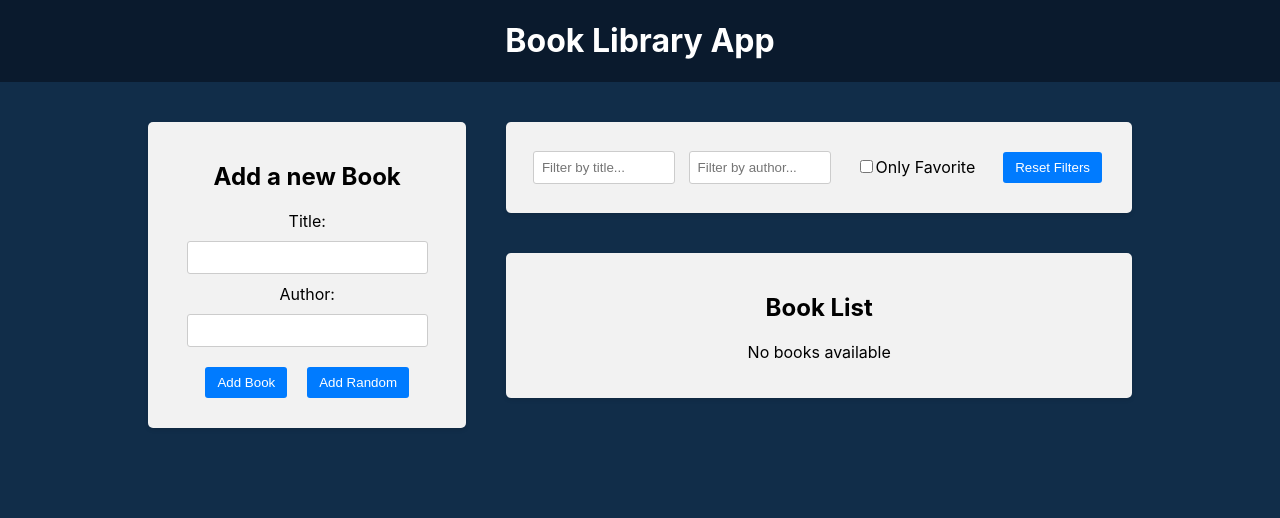
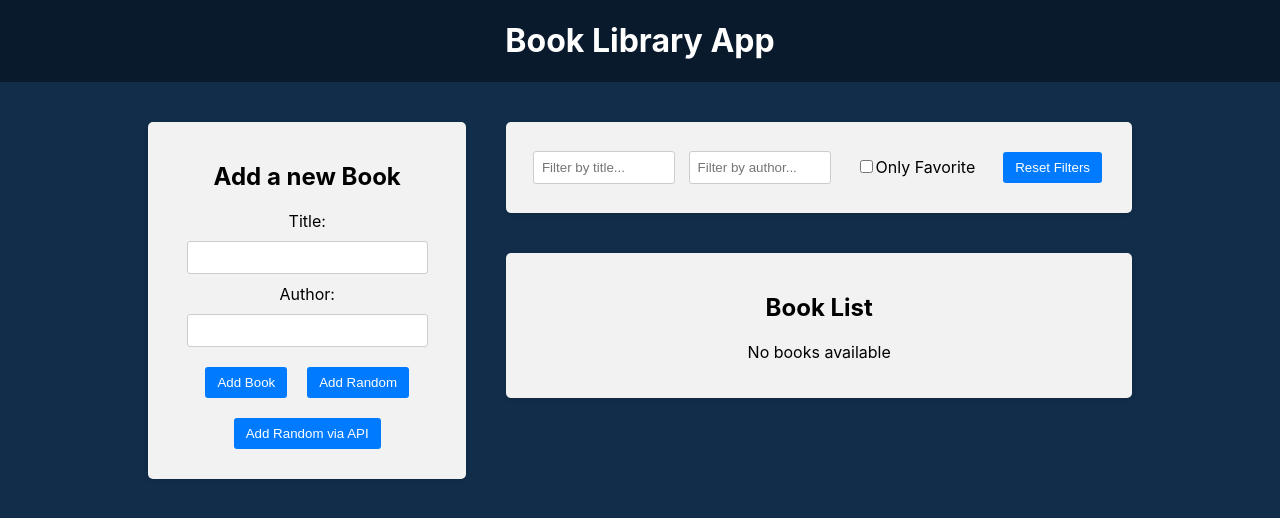
Before and after one commit to vasilypu/30-react-redux, a React (Create React App) app in the folder frontend/: page / in a window 1280 px wide. Shown: the top 518 px of the page. Built offline with nearby package versions, Linux system fonts and the light colour scheme.

Commit message:
Add random book via API

```diff
--- a/frontend/package.json
+++ b/frontend/package.json
@@ -8,6 +8,7 @@
     "@testing-library/jest-dom": "^6.6.3",
     "@testing-library/react": "^16.3.0",
     "@testing-library/user-event": "^13.5.0",
+    "axios": "^1.8.4",
     "react": "^19.1.0",
     "react-dom": "^19.1.0",
     "react-icons": "^5.5.0",
--- a/frontend/src/components/BookForm/BookForm.js
+++ b/frontend/src/components/BookForm/BookForm.js
@@ -1,5 +1,6 @@
 import { useState } from 'react'
 import { useDispatch } from 'react-redux'
+import axios from 'axios'
 import createBookWithID from '../../utils/createBookWithID'
 import booksData from '../../data/books.json'
 import './BookForm.css'
@@ -24,6 +25,18 @@
 
       setTitle('')
       setAuthor('')
+    }
+  }
+
+  const handleAddRandomBookViaAPI = async () => {
+    try {
+      const res = await axios.get('http://localhost:4000/random-book')
+
+      if (res?.data?.title && res?.data?.author) {
+        dispatch(addBook(createBookWithID(res.data)))
+      }
+    } catch (error) {
+      console.log('Error fetching random book', error)
     }
   }
 
@@ -53,6 +66,9 @@
         <button type='button' onClick={handleAddRandomBook}>
           Add Random
         </button>
+        <button type='button' onClick={handleAddRandomBookViaAPI}>
+          Add Random via API
+        </button>
       </form>
     </div>
   )
```
Also changed, not shown: 1 other file (tests, documents, lock files or other folders).
